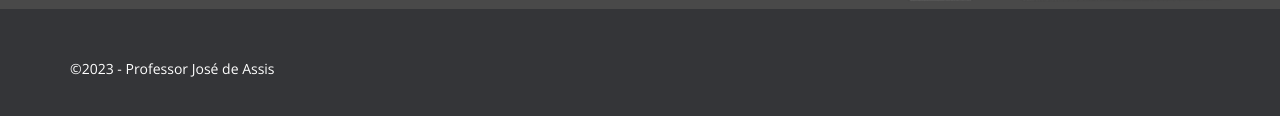
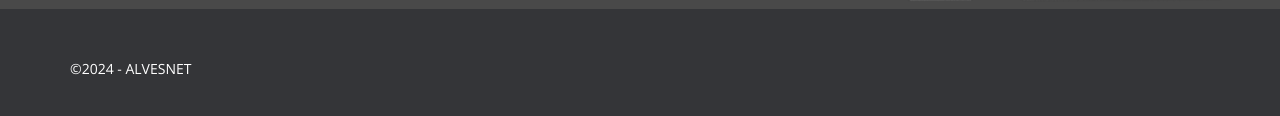
Before and after one commit to alvesnet-oficial/alvesnet-institucional, a plain HTML site: page index.html in a window 1280 px wide. Shown: the part 3033-3149 px from the top of the page. Drawn offline with nearby package versions, Linux system fonts and the light colour scheme.

Commit message:
Update index.html

```diff
--- a/index.html
+++ b/index.html
@@ -170,7 +170,7 @@
     <footer>
         <div class="Container Flex5">
             <div>
-                <p>&#169;2023 - <a href="https://joseassis.com.br/" target="_blank">Professor José de Assis</a></p>
+                <p>&#169;2024 - <a href="https://joseassis.com.br/" target="_blank">ALVESNET</a></p>
             </div>
             <!--
             <div id="social">
```
